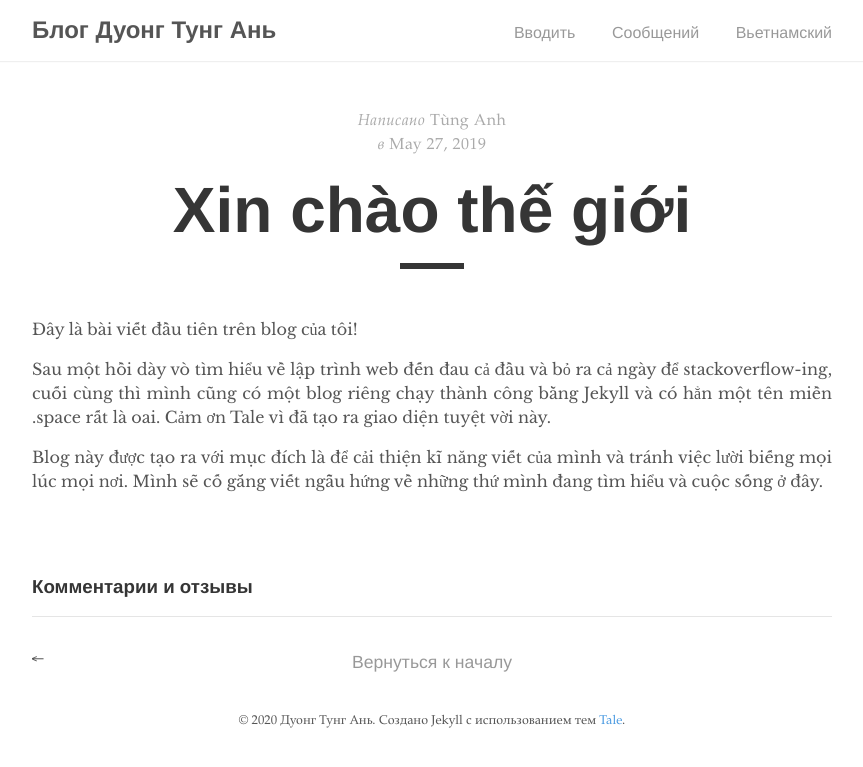
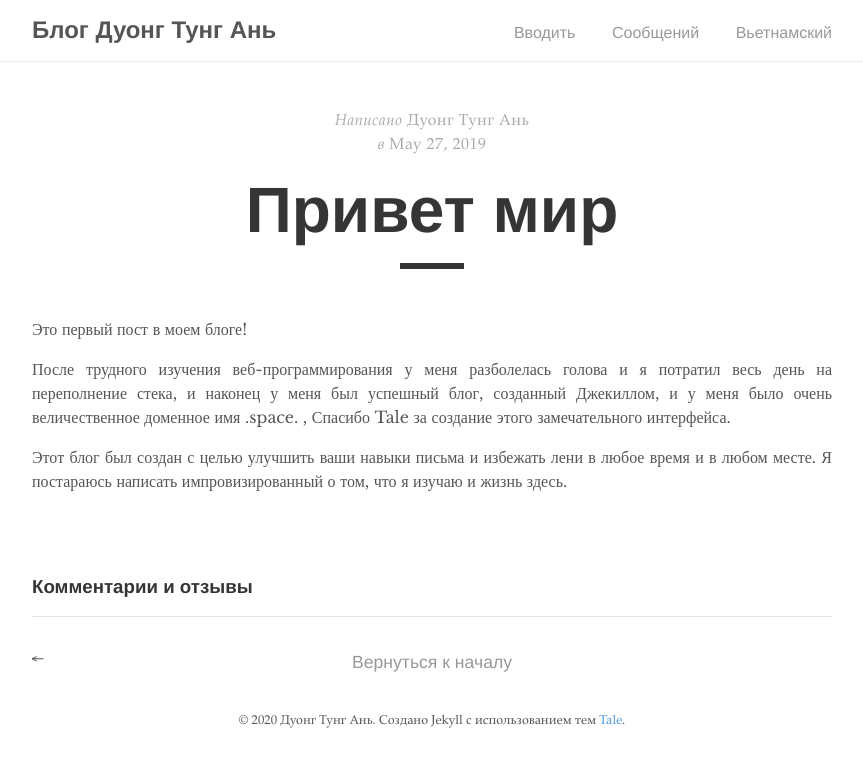
Before and after one commit to duongtunganh/ru, a Jekyll site: the page built from _posts/2019-05-27-xin-chao-the-gioi.md, in a window 1280 px wide. Shown: the top 767 px of the page, without its empty margins (208-1071 px from the left). Built offline with Jekyll 4.4.1, drawn with Linux system fonts in a browser that asks for light colours; comment, search, counter and statistics services are not loaded.

Commit message:
Update 2019-05-27-xin-chao-the-gioi.md

```diff
--- a/_posts/2019-05-27-xin-chao-the-gioi.md
+++ b/_posts/2019-05-27-xin-chao-the-gioi.md
@@ -1,12 +1,11 @@
 ---
 layout: post
-title:  "Xin chào thế giới"
-author: "Tùng Anh"
+title:  "Привет мир"
 comments: true
 ---
 
-Đây là bài viết đầu tiên trên blog của tôi!
+Это первый пост в моем блоге!
 
-Sau một hồi dày vò tìm hiểu về lập trình web đến đau cả đầu và bỏ ra cả ngày để stackoverflow-ing, cuối cùng thì mình cũng có một blog riêng chạy thành công bằng Jekyll và có hẳn một tên miền .space rất là oai. Cảm ơn Tale vì đã tạo ra giao diện tuyệt vời này.
+После трудного изучения веб-программирования у меня разболелась голова и я потратил весь день на переполнение стека, и наконец у меня был успешный блог, созданный Джекиллом, и у меня было очень величественное доменное имя .space. , Спасибо Tale за создание этого замечательного интерфейса.
 
-Blog này được tạo ra với mục đích là để cải thiện kĩ năng viết của mình và tránh việc lười biếng mọi lúc mọi nơi. Mình sẽ cố gắng viết ngẫu hứng về những thứ mình đang tìm hiểu và cuộc sống ở đây.
+Этот блог был создан с целью улучшить ваши навыки письма и избежать лени в любое время и в любом месте. Я постараюсь написать импровизированный о том, что я изучаю и жизнь здесь.
```
